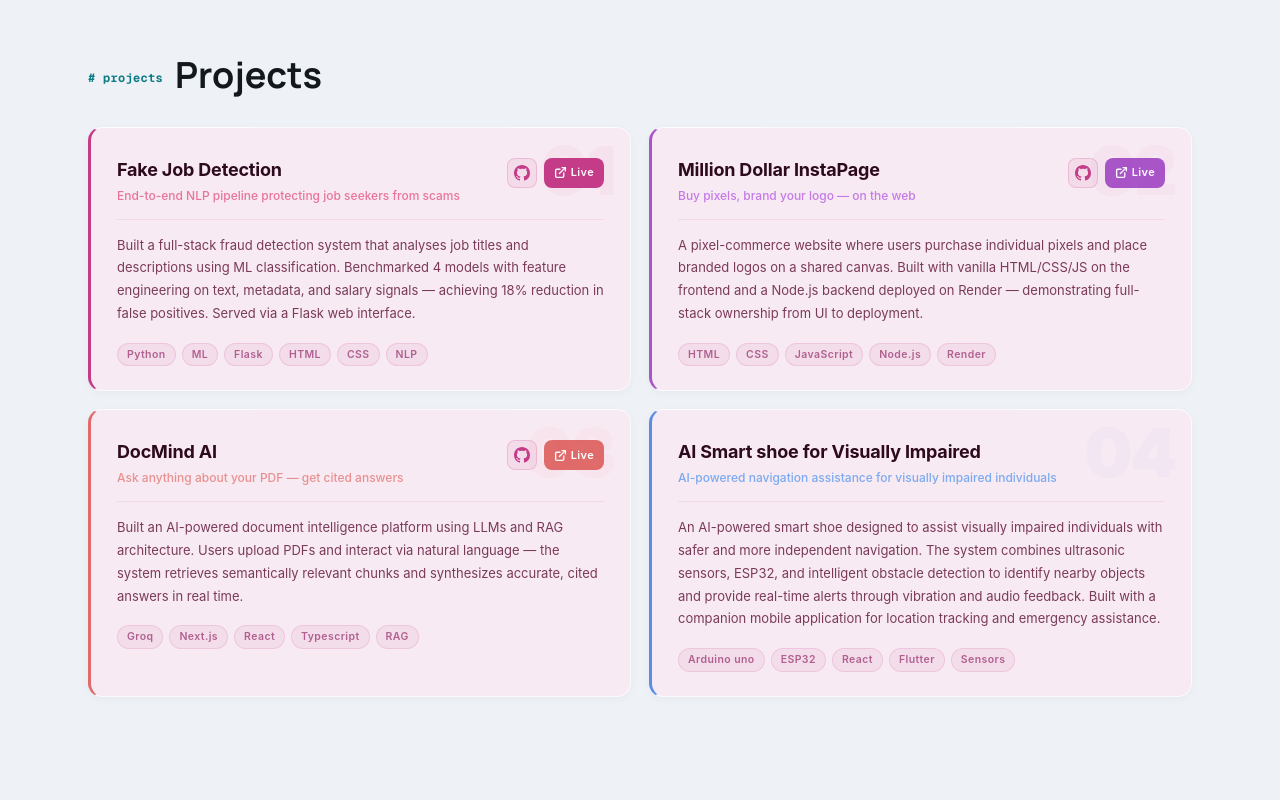
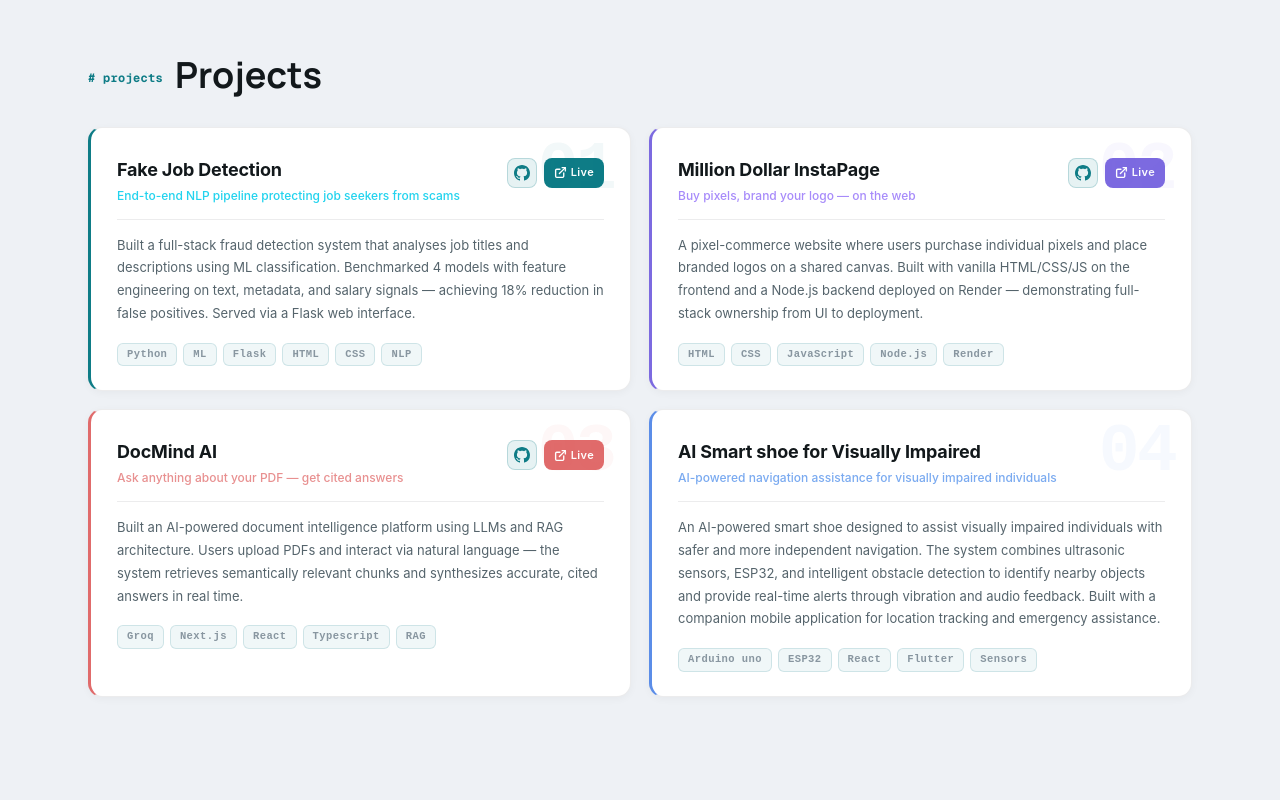
Before and after one commit to PojashriJM/PojashriJM_Portfolio, a Next.js app: page / in a window 1280 px wide. Shown: the part 3220-4020 px from the top of the page. Built offline with nearby package versions, Linux system fonts and the light colour scheme.

Commit message:
Enhanced Contact and projects section

```diff
--- a/components/Contact.jsx
+++ b/components/Contact.jsx
@@ -41,8 +41,8 @@ const socialLinks = [
     label: "Email",
     value: "pojashrijm2006@gmail.com",
     href: "mailto:pojashrijm2006@gmail.com",
-    iconBg: "bg-pink-100 dark:bg-pink-900/40",
-    iconColor: "text-[#C43C88]",
+    iconBg: "bg-cyan-100 dark:bg-cyan-900/30",
+    iconColor: "text-[#0E7C86] dark:text-[#22D3EE]",
   },
   {
     icon: <FaGithub />,
@@ -73,21 +73,22 @@ const socialLinks = [
 return (
   <section className="px-6 py-16 max-w-6xl mx-auto">
     {/* Section heading */}
-    <h2 className="text-3xl md:text-4xl font-bold text-[#C43C88] dark:text-[#E164A8] mb-12">
+    <h2 className="text-3xl md:text-4xl font-bold text-[#12181B] dark:text-[#E7F6F8] mb-12">
+      <span className="font-mono text-lg tracking-wide text-[#0E7C86] dark:text-[#22D3EE] mr-3 align-middle"># contact</span>
       Contact
     </h2>
 
-    <div className="grid md:grid-cols-2 gap-0 rounded-3xl overflow-hidden shadow-xl border border-pink-100 dark:border-pink-900/30">
+    <div className="grid md:grid-cols-2 gap-0 rounded-3xl overflow-hidden shadow-xl border border-[rgba(18,24,27,0.10)] dark:border-[rgba(231,246,248,0.08)]">
 
       {/* ── Left Panel ── */}
-      <div className="relative bg-gradient-to-br from-pink-100 via-purple-50 to-violet-100 dark:from-[#2a0a1a] dark:via-[#1a0a2e] dark:to-[#150820] p-8 md:p-10">
+      <div className="relative bg-gradient-to-br from-cyan-50 via-sky-50 to-teal-50 dark:from-[#0A1A1E] dark:via-[#0A1620] dark:to-[#081015] p-8 md:p-10">
 
         {/* Glassmorphism inner card */}
         <div className="bg-white/50 dark:bg-white/5 backdrop-blur-md border border-white/70 dark:border-white/10 rounded-2xl p-6 mb-6">
 
           {/* Avatar + name + status */}
           <div className="flex items-center gap-4 mb-5">
-            <div className="w-12 h-12 rounded-full bg-gradient-to-br from-[#C43C88] to-[#a855f7] flex items-center justify-center text-white font-semibold text-sm flex-shrink-0">
+            <div className="w-12 h-12 rounded-full bg-gradient-to-br from-[#0E7C86] to-[#22D3EE] flex items-center justify-center text-white font-semibold text-sm flex-shrink-0">
               PS
             </div>
             <div>
@@ -136,7 +137,7 @@ return (
       </div>
 
       {/* ── Right Panel — Form ── */}
-      <div className="bg-white dark:bg-[#1a0814] p-8 md:p-10">
+      <div className="bg-white dark:bg-[#131E24] p-8 md:p-10">
         <h3 className="text-lg font-semibold text-gray-900 dark:text-white mb-6">
           Send a message
         </h3>
@@ -145,9 +146,9 @@ return (
     initial={{ opacity: 0, y: -10 }}
     animate={{ opacity: 1, y: 0 }}
     exit={{ opacity: 0 }}
-   className="mb-4 rounded-xl border border-pink-200 dark:border-pink-800/50 bg-pink-50 dark:bg-pink-900/20 p-4"
+   className="mb-4 rounded-xl border border-cyan-200 dark:border-cyan-800/50 bg-cyan-50 dark:bg-cyan-900/20 p-4"
   >
-    <p className="text-sm text-[#C43C88] dark:text-pink-300">
+    <p className="text-sm text-[#0E7C86] dark:text-cyan-300">
       {successMessage}
     </p>
   </motion.div>
@@ -167,7 +168,7 @@ return (
                 name="from_name"
                 type="text"
                 placeholder="Your name"
-                className="w-full border border-gray-200 dark:border-gray-700 rounded-xl px-4 py-2.5 bg-gray-50 dark:bg-white/5 text-sm text-gray-900 dark:text-white placeholder:text-gray-400 focus:outline-none focus:ring-2 focus:ring-[#C43C88]/40 focus:border-[#C43C88] transition"
+                className="w-full border border-gray-200 dark:border-gray-700 rounded-xl px-4 py-2.5 bg-gray-50 dark:bg-white/5 text-sm text-gray-900 dark:text-white placeholder:text-gray-400 focus:outline-none focus:ring-2 focus:ring-[#22D3EE]/40 focus:border-[#22D3EE] transition"
               />
             </div>
             <div>
@@ -178,7 +179,7 @@ return (
                 name="from_email"
                 type="email"
                 placeholder="you@email.com"
-                className="w-full border border-gray-200 dark:border-gray-700 rounded-xl px-4 py-2.5 bg-gray-50 dark:bg-white/5 text-sm text-gray-900 dark:text-white placeholder:text-gray-400 focus:outline-none focus:ring-2 focus:ring-[#C43C88]/40 focus:border-[#C43C88] transition"
+                className="w-full border border-gray-200 dark:border-gray-700 rounded-xl px-4 py-2.5 bg-gray-50 dark:bg-white/5 text-sm text-gray-900 dark:text-white placeholder:text-gray-400 focus:outline-none focus:ring-2 focus:ring-[#22D3EE]/40 focus:border-[#22D3EE] transition"
               />
             </div>
           </div>
@@ -192,7 +193,7 @@ return (
               name="from_name"
               type="text"
               placeholder="What's this about?"
-              className="w-full border border-gray-200 dark:border-gray-700 rounded-xl px-4 py-2.5 bg-gray-50 dark:bg-white/5 text-sm text-gray-900 dark:text-white placeholder:text-gray-400 focus:outline-none focus:ring-2 focus:ring-[#C43C88]/40 focus:border-[#C43C88] transition"
+              className="w-full border border-gray-200 dark:border-gray-700 rounded-xl px-4 py-2.5 bg-gray-50 dark:bg-white/5 text-sm text-gray-900 dark:text-white placeholder:text-gray-400 focus:outline-none focus:ring-2 focus:ring-[#22D3EE]/40 focus:border-[#22D3EE] transition"
             />
           </div>
 
@@ -204,14 +205,14 @@ return (
             <textarea
               name="message"
               placeholder="Write your message..."
-              className="w-full border border-gray-200 dark:border-gray-700 rounded-xl px-4 py-3 bg-gray-50 dark:bg-white/5 h-36 resize-none text-sm text-gray-900 dark:text-white placeholder:text-gray-400 focus:outline-none focus:ring-2 focus:ring-[#C43C88]/40 focus:border-[#C43C88] transition"
+              className="w-full border border-gray-200 dark:border-gray-700 rounded-xl px-4 py-3 bg-gray-50 dark:bg-white/5 h-36 resize-none text-sm text-gray-900 dark:text-white placeholder:text-gray-400 focus:outline-none focus:ring-2 focus:ring-[#22D3EE]/40 focus:border-[#22D3EE] transition"
             />
           </div>
 
           {/* Submit button */}
           <button
             type="submit"
-            className="w-full bg-gradient-to-r from-[#C43C88] to-[#a855f7] hover:from-[#a92f73] hover:to-[#9333ea] text-white py-3 rounded-xl font-medium text-sm transition-all duration-300 flex items-center justify-center gap-2 shadow-md hover:shadow-pink-300/40 dark:hover:shadow-pink-900/40 hover:-translate-y-0.5"
+            className="w-full bg-gradient-to-r from-[#0E7C86] to-[#22D3EE] hover:from-[#0B646C] hover:to-[#67E4F4] text-white py-3 rounded-xl font-medium text-sm transition-all duration-300 flex items-center justify-center gap-2 shadow-md hover:shadow-cyan-300/40 dark:hover:shadow-cyan-900/40 hover:-translate-y-0.5"
           >
             Send message
             <svg xmlns="http://www.w3.org/2000/svg" className="w-4 h-4" viewBox="0 0 24 24" fill="none" stroke="currentColor" strokeWidth="2" strokeLinecap="round" strokeLinejoin="round">
--- a/components/Projects.jsx
+++ b/components/Projects.jsx
@@ -12,8 +12,8 @@ const projects = [
     tech: ["Python", "ML", "Flask", "HTML", "CSS", "NLP"],
     github: "https://github.com/PojashriJM/FakeJobDetection",
     live: "https://fakejobdetection.onrender.com/",
-    border: "#C43C88",
-    accent: "#e8749a",
+    border: "#0E7C86",
+    accent: "#22D3EE",
   },
   {
     id: "02",
@@ -24,8 +24,8 @@ const projects = [
     tech: ["HTML", "CSS", "JavaScript", "Node.js", "Render"],
     github: "https://github.com/PojashriJM/million-dollar-instapage",
     live: "https://million-dollar-instapage.onrender.com/",
-    border: "#a855c8",
-    accent: "#c47ae8",
+    border: "#7C6AE0",
+    accent: "#A78BFA",
   },
   {
     id: "03",
@@ -79,11 +79,15 @@ export default function ProjectsSection() {
     return () => observer.disconnect();
   }, []);
 
-  const cardBg = isDark ? "#3a1228" : "#F8EAF2";
-  const cardBorder = isDark ? "rgba(196,60,136,0.2)" : "rgba(255,255,255,0.75)";
-  const textPrimary = isDark ? "#f5d0e8" : "#2d0a1e";
-  const textSecondary = isDark ? "#c490b0" : "#7a3a5a";
-  const textMuted = isDark ? "#9a6080" : "#b06090";
+  const cardBg = isDark ? "#131E24" : "#FFFFFF";
+  const cardBorder = isDark ? "rgba(231,246,248,0.08)" : "rgba(18,24,27,0.08)";
+  const textPrimary = isDark ? "#E7F6F8" : "#12181B";
+  const textSecondary = isDark ? "#93A9AF" : "#55646C";
+  const textMuted = isDark ? "#5C6F76" : "#8896A0";
+  const dividerColor = isDark ? "rgba(231,246,248,0.08)" : "rgba(18,24,27,0.08)";
+  const ghostAccentBg = isDark ? "rgba(34,211,238,0.14)" : "rgba(14,124,134,0.10)";
+  const ghostAccentColor = isDark ? "#22D3EE" : "#0E7C86";
+  const ghostAccentBorder = isDark ? "rgba(34,211,238,0.28)" : "rgba(14,124,134,0.22)";
 
   return (
     <div style={{ fontFamily: "'Inter', 'Segoe UI', sans-serif" }}>
@@ -115,7 +119,7 @@ export default function ProjectsSection() {
                 transition: "transform 0.25s ease, box-shadow 0.25s ease",
                 transform: isHovered ? "translateY(-4px)" : "translateY(0)",
                 boxShadow: isHovered
-                  ? `0 16px 40px rgba(196,60,136,0.12), 0 4px 12px rgba(0,0,0,0.06)`
+                  ? `0 16px 40px rgba(34,211,238,0.10), 0 4px 12px rgba(0,0,0,0.06)`
                   : "0 2px 8px rgba(0,0,0,0.04)",
               }}
             >
@@ -127,8 +131,9 @@ export default function ProjectsSection() {
                   top: 8,
                   fontSize: 68,
                   fontWeight: 900,
+                  fontFamily: "monospace",
                   color: p.border,
-                  opacity: isHovered ? 0.08 : 0.04,
+                  opacity: isHovered ? 0.10 : 0.05,
                   lineHeight: 1,
                   letterSpacing: "-0.04em",
                   userSelect: "none",
@@ -171,11 +176,9 @@ export default function ProjectsSection() {
         width: 30,
         height: 30,
         borderRadius: 8,
-        background: isDark
-          ? "rgba(196,60,136,0.12)"
-          : "rgba(196,60,136,0.08)",
-        color: "#C43C88",
-        border: "1px solid rgba(196,60,136,0.2)",
+        background: ghostAccentBg,
+        color: ghostAccentColor,
+        border: `1px solid ${ghostAccentBorder}`,
         textDecoration: "none",
       }}
     >
@@ -208,7 +211,7 @@ export default function ProjectsSection() {
                 </div>
 
               {/* Divider */}
-              <div style={{ height: 1, background: isDark ? "rgba(196,60,136,0.12)" : "rgba(196,60,136,0.1)", margin: "14px 0" }} />
+              <div style={{ height: 1, background: dividerColor, margin: "14px 0" }} />
 
               {/* Description */}
               <p style={{ margin: "0 0 18px", fontSize: 13, lineHeight: 1.75, color: textSecondary }}>
@@ -222,10 +225,11 @@ export default function ProjectsSection() {
                     key={t}
                     style={{
                       fontSize: 10.5, fontWeight: 600, letterSpacing: "0.04em",
-                      padding: "3px 9px", borderRadius: 20,
-                      background: isDark ? "rgba(255,255,255,0.05)" : "rgba(196,60,136,0.07)",
+                      fontFamily: "monospace",
+                      padding: "3px 9px", borderRadius: 6,
+                      background: isDark ? "rgba(255,255,255,0.04)" : "rgba(14,124,134,0.06)",
                       color: textMuted,
-                      border: "1px solid rgba(196,60,136,0.15)",
+                      border: `1px solid ${isDark ? "rgba(34,211,238,0.15)" : "rgba(14,124,134,0.15)"}`,
                     }}
                   >
                     {t}
```
